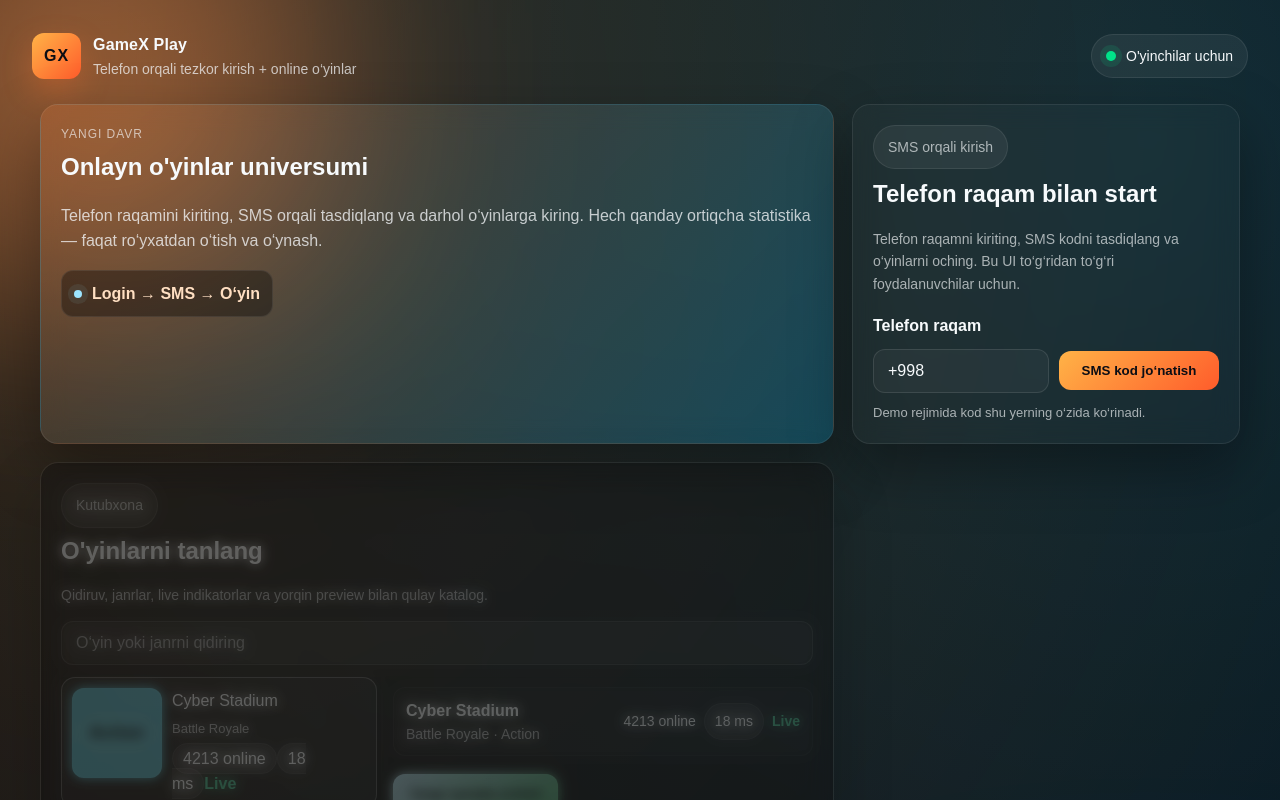
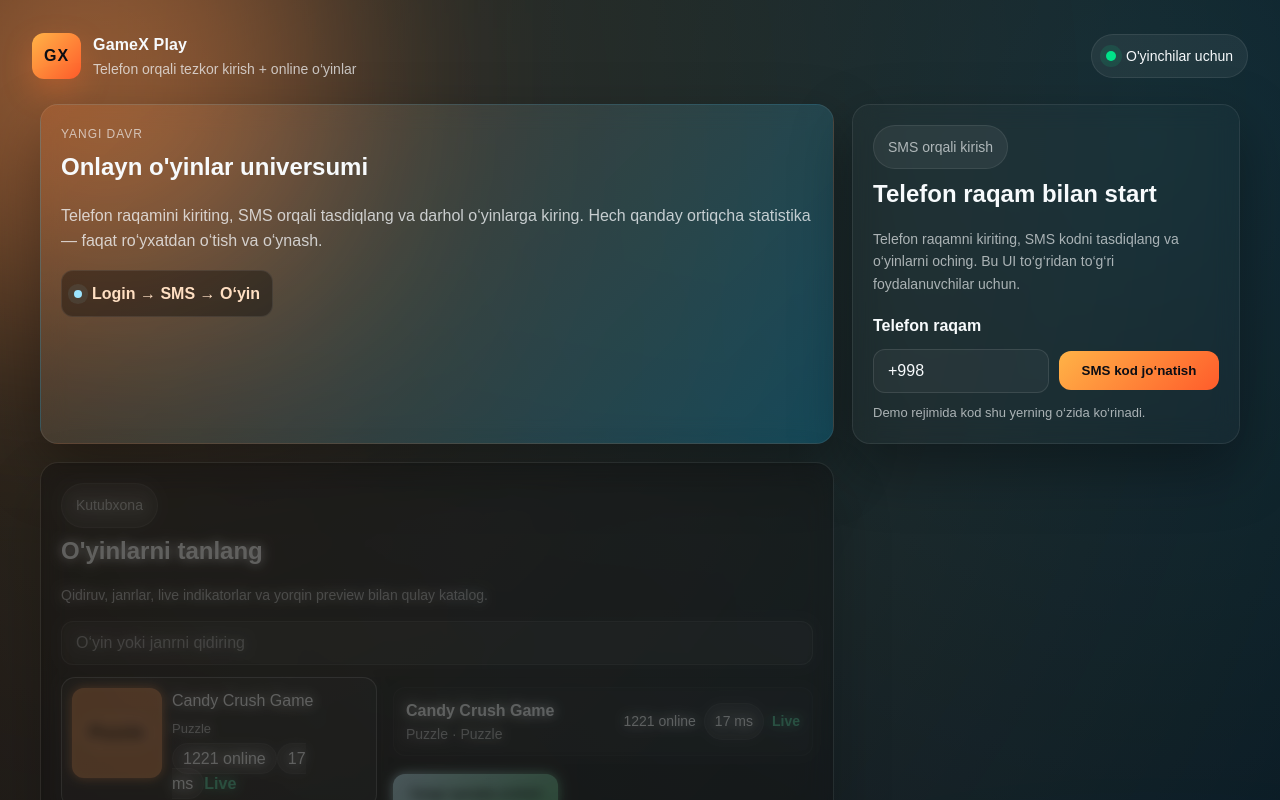
Before and after one commit to kamol0815/game, a React (Vite) app: page / in a window 1280 px wide. Shown: the top 800 px of the page. Built offline with nearby package versions, Linux system fonts and the light colour scheme; no server answers.

Commit message:
Update App.jsx

```diff
--- a/src/App.jsx
+++ b/src/App.jsx
@@ -1,200 +1,47 @@
 import { useMemo, useState } from 'react'
 import './App.css'
 
+const gameBase = 'http://gamespot.uz:5050'
 const games = [
-  {
-    title: 'Cyber Stadium',
-    mode: 'Battle Royale',
-    online: 4213,
-    ping: 18,
-    status: 'Live',
-    slug: 'cyber',
-    tag: 'Action',
-    accent: '#22d3ee',
-  },
-  {
-    title: 'Desert Runner',
-    mode: 'Runner',
-    online: 2107,
-    ping: 22,
-    status: 'Live',
-    slug: 'desert',
-    tag: 'Arcade',
-    accent: '#f97316',
-  },
-  {
-    title: 'Mini Stack (demo)',
-    mode: 'Clicker',
-    online: 128,
-    ping: 5,
-    status: 'Demo',
-    slug: 'mini',
-    tag: 'Casual',
-    accent: '#a855f7',
-  },
-  {
-    title: 'Sorting Xmas Balls',
-    mode: 'Balls',
-    online: 2310,
-    ping: 19,
-    status: 'Live',
-    url: 'https://html5.gamedistribution.com/a508edbaeb1d4213aecebbe4115670c2/index.html',
-    tag: 'Balls',
-    accent: '#38bdf8',
-  },
-  {
-    title: 'Stick War Saga',
-    mode: 'Action',
-    online: 1804,
-    ping: 23,
-    status: 'Live',
-    url: 'https://html5.gamedistribution.com/334714f0c010454faf2248793ba893be/index.html',
-    tag: 'Action',
-    accent: '#f97316',
-  },
-  {
-    title: 'Athena Match 2',
-    mode: 'Puzzle',
-    online: 1420,
-    ping: 16,
-    status: 'New',
-    url: 'https://html5.gamedistribution.com/4d700fb4689d48e2ad0f5072300cdb11/index.html',
-    tag: 'Puzzle',
-    accent: '#f472b6',
-  },
-  {
-    title: 'Snow Ball Racing',
-    mode: 'Arcade',
-    online: 990,
-    ping: 21,
-    status: 'Live',
-    url: 'https://html5.gamedistribution.com/061faa6d2cd34e89a507fd435d040946/index.html',
-    tag: 'Arcade',
-    accent: '#22c55e',
-  },
-  {
-    title: 'Word Connect Puzzle',
-    mode: 'Shooter',
-    online: 1890,
-    ping: 20,
-    status: 'Hot',
-    url: 'https://html5.gamedistribution.com/1b392a6ff2514ce48a70c90b349e5de5/index.html',
-    tag: 'Action',
-    accent: '#7dd3fc',
-  },
-  {
-    title: 'Bubble Shooter HD 3',
-    mode: 'Racing',
-    online: 1650,
-    ping: 18,
-    status: 'Live',
-    url: 'https://html5.gamedistribution.com/03e358cc3331480795d74a55e4283686/index.html',
-    tag: 'Bubble',
-    accent: '#fb923c',
-  },
-  {
-    title: 'Magic and Wizards Mahjong',
-    mode: 'Puzzle',
-    online: 1320,
-    ping: 17,
-    status: 'New',
-    url: 'https://html5.gamedistribution.com/769f3b2834b94b7ea57a8aa899d93272/index.html',
-    tag: 'Puzzle',
-    accent: '#f472b6',
-  },
-  {
-    title: 'Twilight Solitaire TriPeaks',
-    mode: 'Survival',
-    online: 2205,
-    ping: 23,
-    status: 'Live',
-    url: 'https://html5.gamedistribution.com/91eb12a4669543ea825a9e2469143b93/index.html',
-    tag: 'Action',
-    accent: '#f97316',
-  },
-  {
-    title: 'Tropical Match 2',
-    mode: 'Arcade',
-    online: 980,
-    ping: 15,
-    status: 'Live',
-    url: 'https://html5.gamedistribution.com/59719ccbc7764864bae2c4c7aea820b6/index.html',
-    tag: 'Arcade',
-    accent: '#34d399',
-  },
-  {
-    title: 'Italian Brainrot Baby Clicker',
-    mode: 'Runner',
-    online: 1760,
-    ping: 19,
-    status: 'Hot',
-    url: 'https://html5.gamedistribution.com/fe3c5c9d90f24f10a9e01cca22f5243f/index.html',
-    tag: 'Action',
-    accent: '#c084fc',
-  },
-  {
-    title: 'Two Stunt Racers',
-    mode: 'Puzzle',
-    online: 1210,
-    ping: 12,
-    status: 'Live',
-    url: 'https://html5.gamedistribution.com/bb65344d29f74da1bd1f41500d8b1dc2/index.html',
-    tag: 'Puzzle',
-    accent: '#22d3ee',
-  },
-  {
-    title: 'Bubble Shooter Temple Jewels',
-    mode: 'Racing',
-    online: 2010,
-    ping: 17,
-    status: 'Top',
-    url: 'https://html5.gamedistribution.com/8b43e10dbeb84f7c90e848fb8109d489/index.html',
-    tag: 'Racing',
-    accent: '#facc15',
-  },
-  {
-    title: 'Vice City Driver',
-    mode: 'Arcade',
-    online: 1540,
-    ping: 21,
-    status: 'Live',
-    url: 'https://html5.gamedistribution.com/b450025a35a0458493e9de730a67aff5/index.html',
-    tag: 'Arcade',
-    accent: '#fb7185',
-  },
-  {
-    title: 'Tales of Lagoona',
-    mode: 'Arcade',
-    online: 1520,
-    ping: 24,
-    status: 'Live',
-    url: 'https://html5.gamedistribution.com/93630196f06f465995df303524c3e706/index.html',
-    tag: 'Arcade',
-    accent: '#22c55e',
-  },
-  {
-    title: 'Neon Drift',
-    mode: 'Racing',
-    online: 980,
-    ping: 14,
-    status: 'Live',
-    slug: 'cyber',
-    tag: 'Racing',
-    accent: '#38bdf8',
-  },
-  {
-    title: 'Puzzle Bloom',
-    mode: 'Puzzle',
-    online: 640,
-    ping: 12,
-    status: 'Live',
-    slug: 'mini',
-    tag: 'Puzzle',
-    accent: '#f472b6',
-  },
-]
+  { title: 'Candy Crush Game', path: '01-Candy-Crush-Game', mode: 'Puzzle', tag: 'Puzzle', accent: '#f97316' },
+  { title: 'Archery Game', path: '02-Archery-Game', mode: 'Arcade', tag: 'Action', accent: '#22c55e' },
+  { title: 'Speed Typing Game', path: '03-Speed-Typing-Game', mode: 'Typing', tag: 'Arcade', accent: '#38bdf8' },
+  { title: 'Breakout Game', path: '04-Breakout-Game', mode: 'Arcade', tag: 'Arcade', accent: '#facc15' },
+  { title: 'Minesweeper Game', path: '05-Minesweeper-Game', mode: 'Logic', tag: 'Puzzle', accent: '#fb7185' },
+  { title: 'Tower Blocks', path: '06-Tower-Blocks', mode: 'Stack', tag: 'Arcade', accent: '#a855f7' },
+  { title: 'Ping Pong Game', path: '07-Ping-Pong-Game', mode: 'Sports', tag: 'Arcade', accent: '#34d399' },
+  { title: 'Tetris Game', path: '08-Tetris-Game', mode: 'Puzzle', tag: 'Puzzle', accent: '#22d3ee' },
+  { title: 'Tilting Maze Game', path: '09-Tilting-Maze-Game', mode: 'Maze', tag: 'Arcade', accent: '#fb923c' },
+  { title: 'Memory Card Game', path: '10-Memory-Card-Game', mode: 'Memory', tag: 'Puzzle', accent: '#c084fc' },
+  { title: 'Rock Paper Scissors', path: '11-Rock-Paper-Scissors', mode: 'Classic', tag: 'Arcade', accent: '#f472b6' },
+  { title: 'Type Number Guessing', path: '12-Type-Number-Guessing-Game', mode: 'Typing', tag: 'Puzzle', accent: '#22c55e' },
+  { title: 'Tic Tac Toe', path: '13-Tic-Tac-Toe', mode: 'Classic', tag: 'Arcade', accent: '#38bdf8' },
+  { title: 'Snake Game', path: '14-Snake-Game', mode: 'Arcade', tag: 'Arcade', accent: '#f97316' },
+  { title: 'Connect Four Game', path: '15-Connect-Four-Game', mode: 'Strategy', tag: 'Puzzle', accent: '#22d3ee' },
+  { title: 'Insect Catch Game', path: '16-Insect-Catch-Game', mode: 'Arcade', tag: 'Arcade', accent: '#34d399' },
+  { title: 'Typing Game', path: '17-Typing-Game', mode: 'Typing', tag: 'Puzzle', accent: '#a855f7' },
+  { title: 'Hangman Game', path: '18-Hangman-Game', mode: 'Classic', tag: 'Puzzle', accent: '#fb7185' },
+  { title: 'Flappy Bird Game', path: '19-Flappy-Bird-Game', mode: 'Arcade', tag: 'Arcade', accent: '#facc15' },
+  { title: 'Crossy Road Game', path: '20-Crossy-Road-Game', mode: 'Arcade', tag: 'Arcade', accent: '#22c55e' },
+  { title: '2048 Game', path: '21-2048-Game', mode: 'Puzzle', tag: 'Puzzle', accent: '#f472b6' },
+  { title: 'Dice Roll Simulator', path: '22-Dice-Roll-Simulator', mode: 'Simulator', tag: 'Arcade', accent: '#38bdf8' },
+  { title: 'Shape Clicker Game', path: '23-Shape-Clicker-Game', mode: 'Arcade', tag: 'Arcade', accent: '#34d399' },
+  { title: 'Typing Game 2', path: '24-Typing-Game', mode: 'Typing', tag: 'Puzzle', accent: '#c084fc' },
+  { title: 'Speak Number Guessing', path: '25-Speak-Number-Guessing-Game', mode: 'Voice', tag: 'Puzzle', accent: '#fb923c' },
+  { title: 'Fruit Slicer Game', path: '26-Fruit-Slicer-Game', mode: 'Arcade', tag: 'Arcade', accent: '#22d3ee' },
+  { title: 'Quiz Game', path: '27-Quiz-Game', mode: 'Trivia', tag: 'Puzzle', accent: '#facc15' },
+  { title: 'Emoji Catcher Game', path: '28-Emoji-Catcher-Game', mode: 'Arcade', tag: 'Arcade', accent: '#22c55e' },
+  { title: 'Whack-A-Mole Game', path: '29-Whack-A-Mole-Game', mode: 'Arcade', tag: 'Arcade', accent: '#a855f7' },
+  { title: 'Simon Says Game', path: '30-Simon-Says-Game', mode: 'Memory', tag: 'Puzzle', accent: '#fb7185' },
+].map((g) => ({
+  ...g,
+  online: Math.floor(800 + Math.random() * 3200),
+  ping: Math.floor(12 + Math.random() * 12),
+  status: 'Live',
+  url: `${gameBase}/${g.path}/`,
+}))
 
-const tags = ['Barchasi', 'Action', 'Arcade', 'Casual', 'Puzzle', 'Racing']
+const tags = ['Barchasi', 'Action', 'Arcade', 'Puzzle', 'Typing', 'Memory', 'Strategy']
 
 function App() {
   const [selectedGame, setSelectedGame] = useState(games[0])
```
